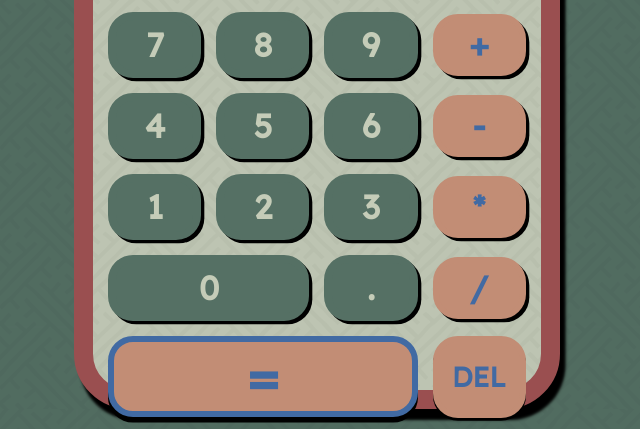
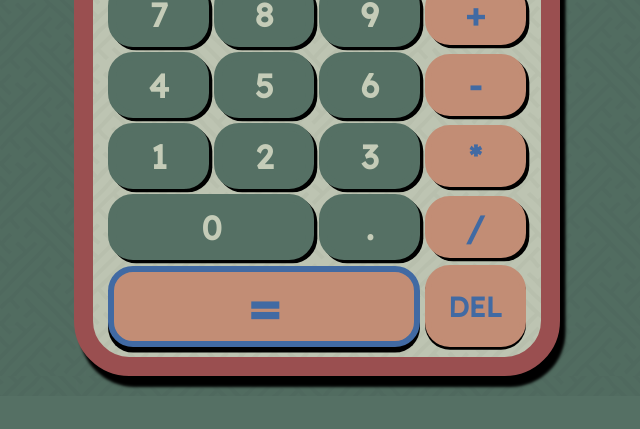
Before and after one commit to ArthurAbia/calculator, a plain HTML site: page index.html in a window 1280 px wide. Shown: the part 503-932 px from the top of the page, without its empty margins (323-963 px from the left). After the commit the page ends 899 px from the top, so only its background shows below. Drawn offline with Linux system fonts and the light colour scheme.

Commit message:
Small css changes

```diff
--- a/calculator.css
+++ b/calculator.css
@@ -41,9 +41,9 @@
   background-color      : var(--green-clear);
   background-blend-mode : multiply;
   box-shadow            : .2em .4em 0.1em var(--black);
-  grid-gap              : 15px;
+  grid-gap              : 5px;
   grid-template-columns : 1fr 1fr 1fr 1fr;
-  grid-template-rows    : 33% 1fr 1fr 1fr 1fr 1fr 2fr;
+  grid-template-rows    : 33% 1fr 1fr 1fr 1fr 1fr 1fr;
   grid-template-areas   : "result result result result"
                           "input input input clear"
                           "seven eight nine plus"
```
